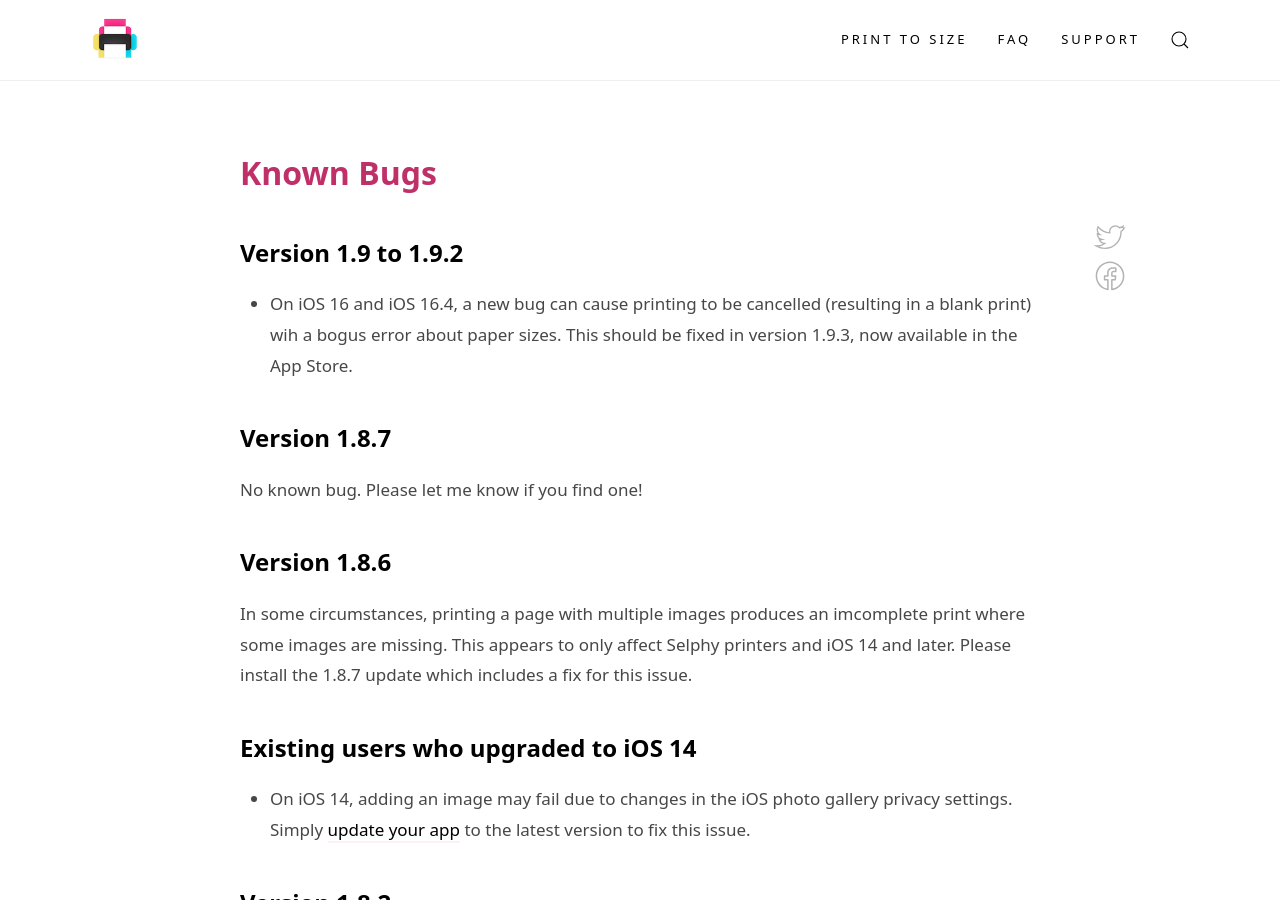
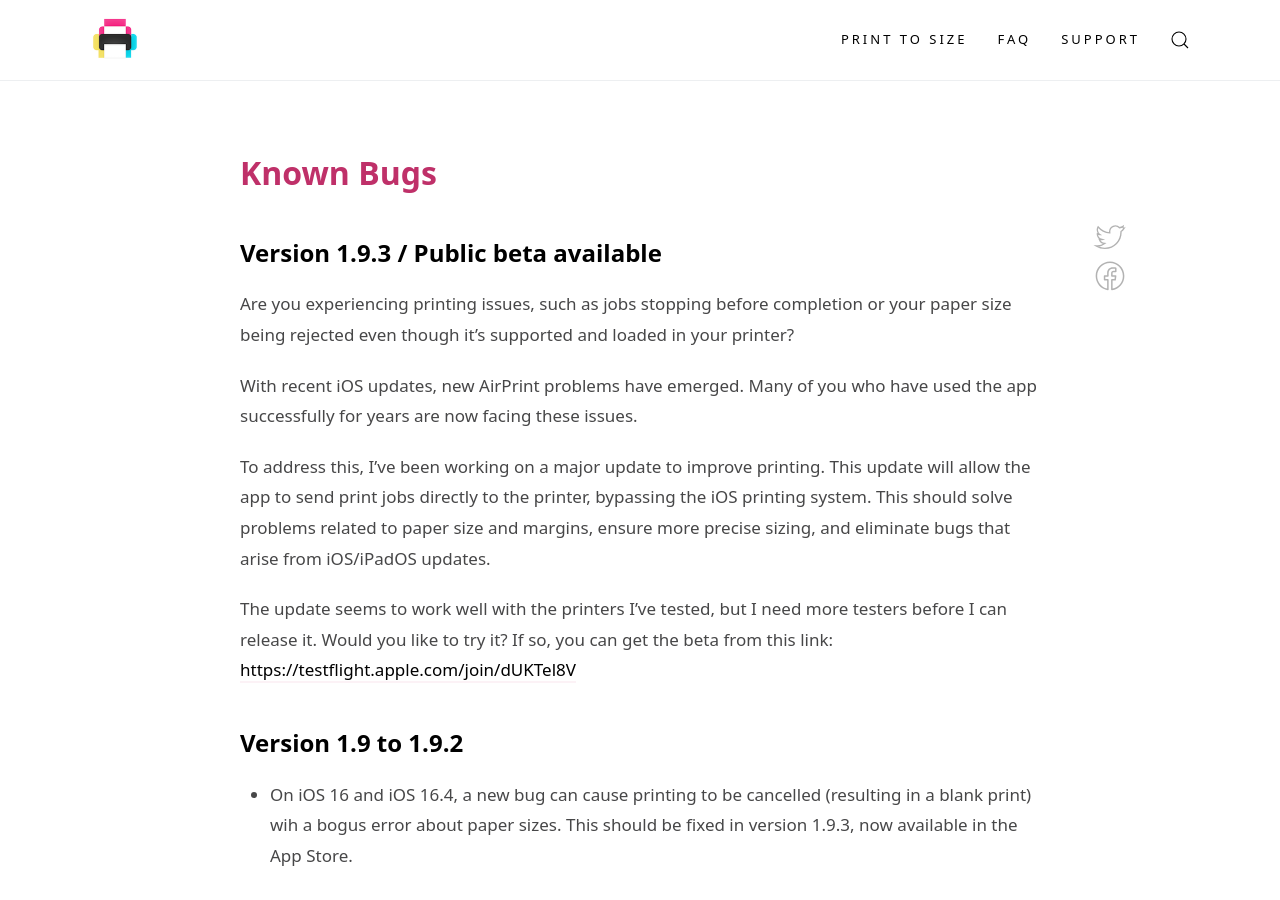
Before and after one commit to Clafou/support.print, a Jekyll site: the page built from _posts/2019-03-06-known-bugs.md, in a window 1280 px wide and 900 px high. Built offline with Jekyll 4.4.1, drawn with Linux system fonts in a browser that asks for light colours.

Commit message:
Added TestFlight to known bugs

```diff
--- a/_posts/2019-03-06-known-bugs.md
+++ b/_posts/2019-03-06-known-bugs.md
@@ -3,6 +3,17 @@ layout: post
 title: Known Bugs
 categories: [Troubleshooting]
 ---
+
+### Version 1.9.3 / Public beta available
+
+Are you experiencing printing issues, such as jobs stopping before completion or your paper size being rejected even though it’s supported and loaded in your printer?
+
+With recent iOS updates, new AirPrint problems have emerged. Many of you who have used the app successfully for years are now facing these issues.
+
+To address this, I've been working on a major update to improve printing. This update will allow the app to send print jobs directly to the printer, bypassing the iOS printing system. This should solve problems related to paper size and margins, ensure more precise sizing, and eliminate bugs that arise from iOS/iPadOS updates.
+
+The update seems to work well with the printers I've tested, but I need more testers before I can release it. Would you like to try it? If so, you can get the beta from this link:
+[https://testflight.apple.com/join/dUKTel8V](https://testflight.apple.com/join/dUKTel8V)
 
 ### Version 1.9 to 1.9.2
 
```
